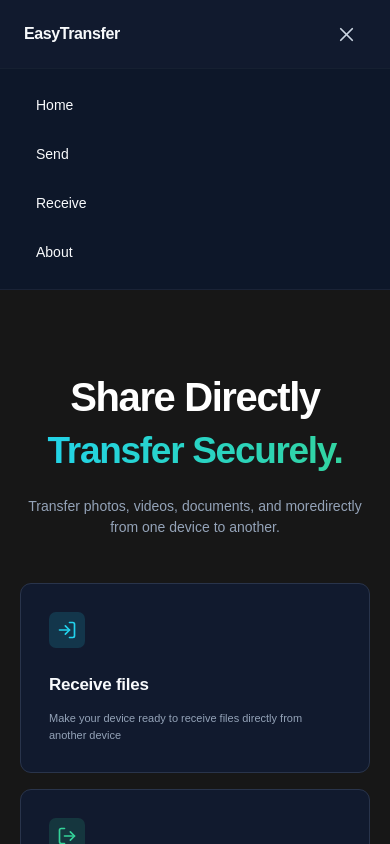
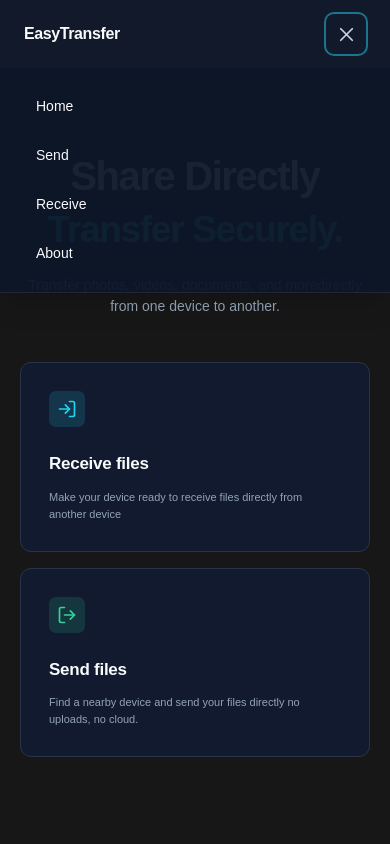
Before and after one commit to Markcjpaclibar/EasyTransfers, a Next.js app: page / in a window 390 px wide. Both pictures are taken after a click on the button "Toggle menu". Shown: the top 844 px of the page. Built offline with nearby package versions, Linux system fonts and the light colour scheme.

Commit message:
navbar improvements

```diff
--- a/components/layout/Navbar.tsx
+++ b/components/layout/Navbar.tsx
@@ -15,7 +15,7 @@ export default function Navbar() {
   const [isOpen, setIsOpen] = useState(false);
 
   return (
-    <nav className="relative z-50 border-b border-white/[0.04] bg-[#111A2E]">
+    <nav className="relative z-50 border-b border-white/[0.08] bg-[#111A2E]/90 backdrop-blur-md">
       <div className="mx-auto flex h-[68px] max-w-[1200px] items-center justify-between px-6 sm:px-8 lg:px-10">
         {/* Logo */}
         <Link
@@ -68,7 +68,7 @@ export default function Navbar() {
           ))}
         </div>
 
-        {/* Mobile Menu Button */}
+        {/* Mobile Menu Button with Hover & Focus State */}
         <button
           type="button"
           onClick={() => setIsOpen(!isOpen)}
@@ -82,28 +82,46 @@ export default function Navbar() {
             text-[#CBD5E1]
             transition-all
             duration-200
-            hover:bg-[#22D3EE]/10
+            hover:scale-105
+            hover:bg-[#22D3EE]/15
             hover:text-[#22D3EE]
+            active:scale-95
+            focus:outline-none
+            focus:ring-2
+            focus:ring-[#22D3EE]/50
             md:hidden
           "
           aria-label="Toggle menu"
           aria-expanded={isOpen}
         >
           {isOpen ? (
-            <X size={23} strokeWidth={1.8} />
+            <X size={23} strokeWidth={1.8} className="transition-transform duration-200" />
           ) : (
-            <Menu size={23} strokeWidth={1.8} />
+            <Menu size={23} strokeWidth={1.8} className="transition-transform duration-200" />
           )}
         </button>
       </div>
 
-      {/* Mobile Navigation */}
+      {/* Mobile Navigation (Absolute Positioned Overlay) */}
       <div
-        className={`overflow-hidden border-t border-white/[0.04] bg-[#0D1729] transition-all duration-300 md:hidden ${
-          isOpen ? "max-h-[280px] opacity-100" : "max-h-0 opacity-0"
-        }`}
+        className={`
+          absolute
+          left-0
+          top-full
+          w-full
+          border-b
+          border-white/[0.08]
+          bg-[#0D1729]/95
+          shadow-xl
+          backdrop-blur-xl
+          transition-all
+          duration-300
+          ease-in-out
+          md:hidden
+          ${isOpen ? "visible max-h-[300px] opacity-100" : "invisible max-h-0 opacity-0 pointer-events-none"}
+        `}
       >
-        <div className="px-5 py-3">
+        <div className="flex flex-col gap-1 px-5 py-4">
           {navItems.map((item) => (
             <Link
               key={item.href}
@@ -114,14 +132,14 @@ export default function Navbar() {
                 items-center
                 rounded-lg
                 px-4
-                py-3.5
+                py-3
                 text-[14px]
                 font-medium
                 text-[#CBD5E1]
                 transition-all
                 duration-200
                 hover:bg-[#22D3EE]/[0.08]
-                hover:pl-5
+                hover:pl-6
                 hover:text-[#22D3EE]
               "
             >
```
